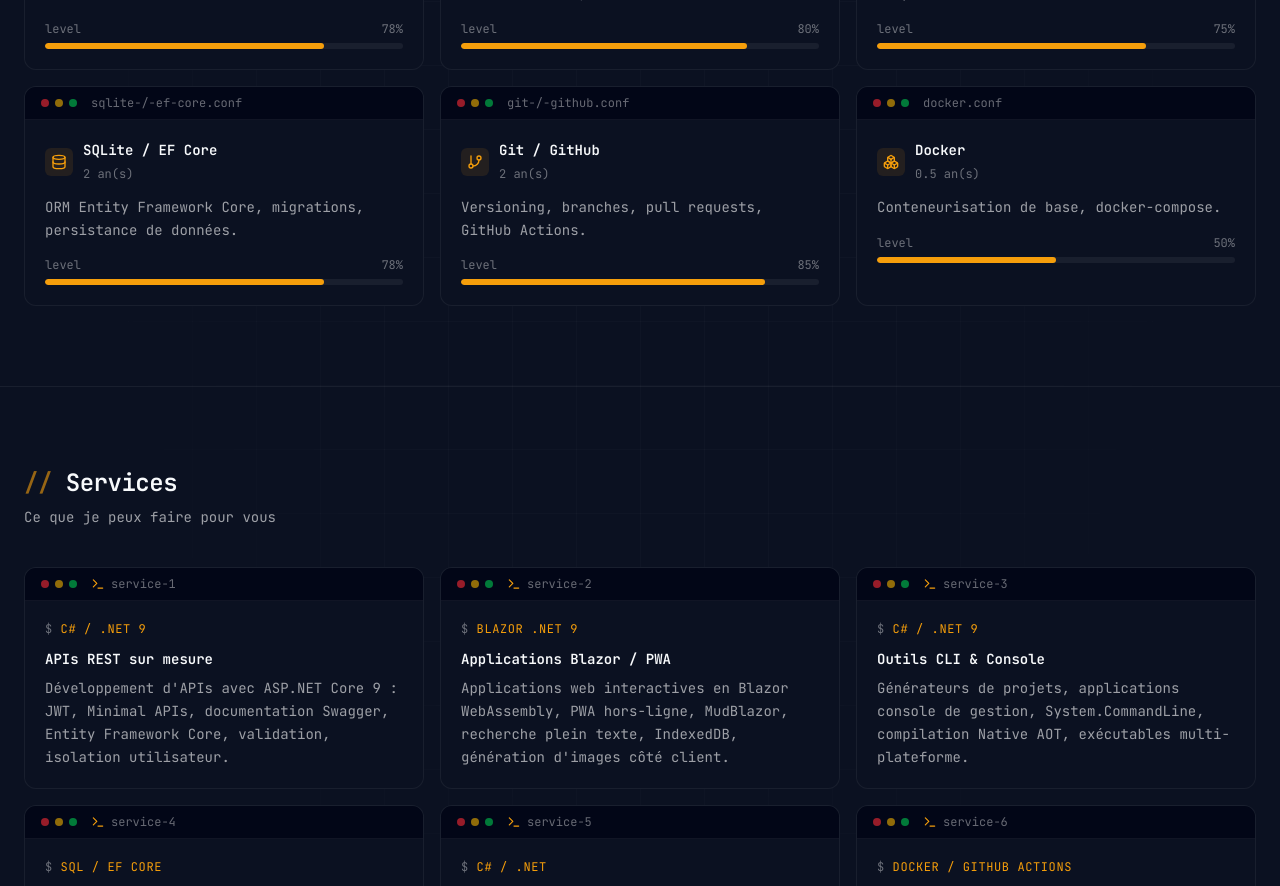
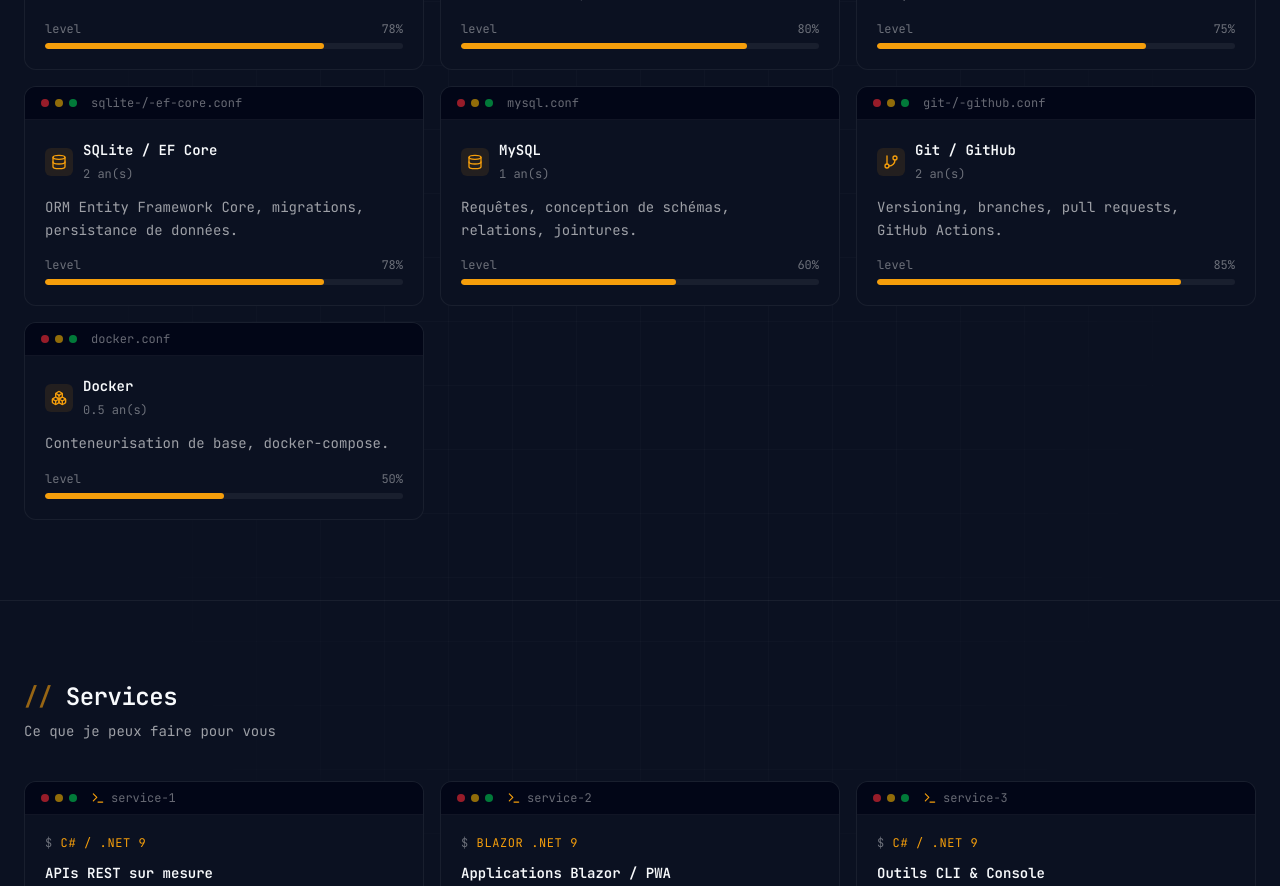
Before and after one commit to akaletekoffilevis/my-sweet-portfolio, a React (Vite) app: page / in a window 1280 px wide. Shown: the part 1800-2686 px from the top of the page. Built offline with nearby package versions, Linux system fonts and the light colour scheme.

Commit message:
feat: add MySQL skill

```diff
--- a/src/data.ts
+++ b/src/data.ts
@@ -102,6 +102,14 @@ export const SKILLS_DATA: Skill[] = [
     description: "ORM Entity Framework Core, migrations, persistance de données."
   },
   {
+    name: "MySQL",
+    category: "databases",
+    level: 60,
+    experienceYears: 1,
+    icon: "Database",
+    description: "Requêtes, conception de schémas, relations, jointures."
+  },
+  {
     name: "Git / GitHub",
     category: "devops",
     level: 85,
```
